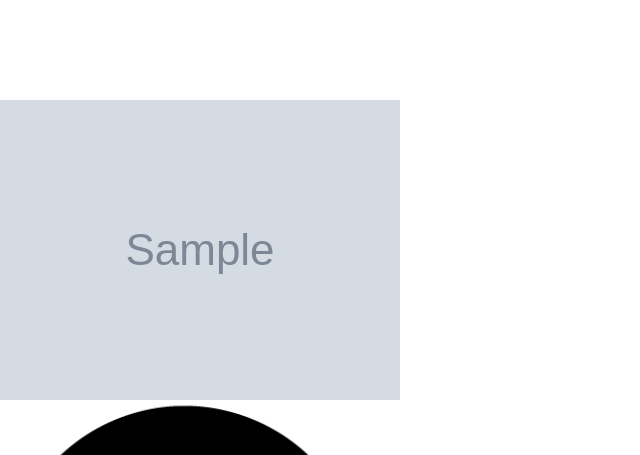
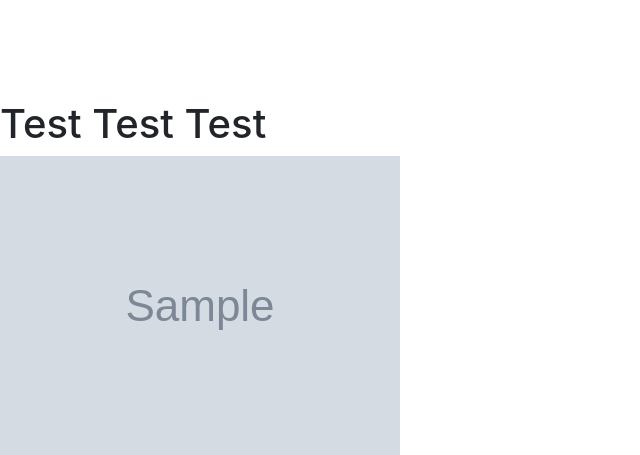
Before and after one commit to RedArtelerist/Test, a Django app: template products/templates/products/index.html in a window 1280 px wide. Shown: the top 455 px of the page, without its empty margins (0-640 px from the left). Run offline with Django 3.2, Linux system fonts and the light colour scheme; the template is opened without the code that fills it: most values are stand-ins (such as "Sample title", 1, 10 or a date in 2020); grey boxes marked "Sample" are stand-in pictures; some libraries are stand-ins or nearby versions.

Commit message:
Added test.html changed index.html

```diff
--- a/products/templates/products/index.html
+++ b/products/templates/products/index.html
@@ -21,6 +21,8 @@
 	</style>
 </head>
 <body>
+
+<h1>Test Test Test</h1>
 	<div id="content-wrapper">
 		<div class="column">
 			<img id="featured" src="{{product.imageURL}}">
```
Also changed, not shown: products/templates/products/test.html (added).
